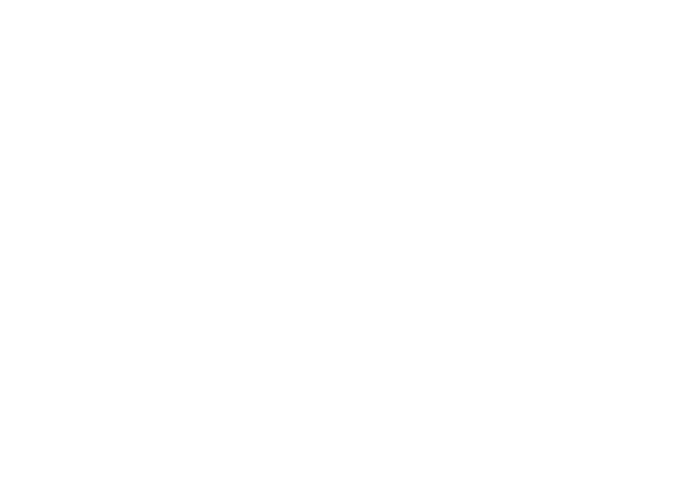
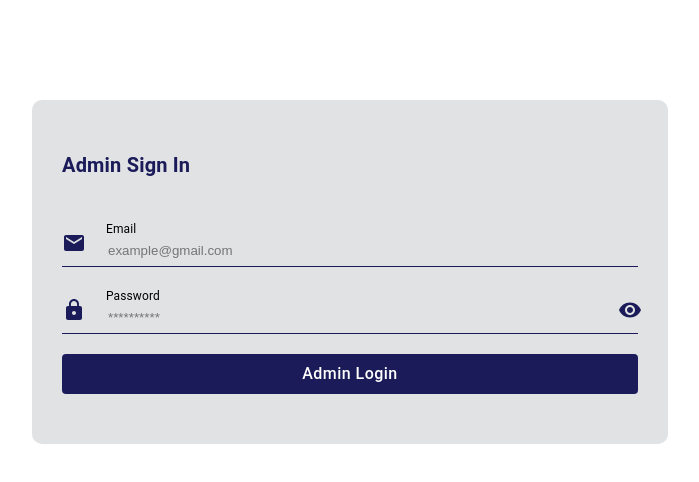
Before and after one commit to SakhawatJony/Serbia-e-Visa, a React (Create React App) app: page /login in a window 1280 px wide. Before the commit this address had no page. Shown: the top 482 px of the page, without its empty margins (290-989 px from the left). Built offline with nearby package versions, Linux system fonts and the light colour scheme.

Commit message:
updddssss

```diff
--- a/package.json
+++ b/package.json
@@ -5,6 +5,7 @@
   "dependencies": {
     "@emotion/react": "^11.13.3",
     "@emotion/styled": "^11.13.0",
+    "@mui/icons-material": "^6.1.8",
     "@mui/material": "^6.1.7",
     "@react-pdf-viewer/core": "^3.12.0",
     "@react-pdf-viewer/default-layout": "^3.12.0",
--- a/src/App.js
+++ b/src/App.js
@@ -5,26 +5,24 @@ import {
   Routes,
   useLocation,
 } from "react-router-dom";
-import './App.css';
-import { Box } from '@mui/material';
-import Home from './Pages/Home/Home';
+import "./App.css";
+import { Box } from "@mui/material";
+import Home from "./Pages/Home/Home";
 import VisaCopyPrint from "./Pages/EVisaPortal/VisaCopyPrint";
-
+import AdminLogIn from "./Pages/Admin/AdminLogIn/AdminLogIn";
 
 function App() {
   return (
     <div>
       <BrowserRouter>
-
         <Routes>
           <Route path="/" element={<Home />} />
-          <Route path="/visacopy" element={<VisaCopyPrint/>} />
+          <Route path="/login" element={<AdminLogIn/>} />
+          {/* <Route path="/admin" element={<AdminSidebar />}>
+            <Route path="dashboard" element={<Dashboard />} />
+          </Route> */}
         </Routes>
-
-
-
       </BrowserRouter>
-
     </div>
   );
 }
--- /dev/null
+++ b/src/Pages/Admin/AdminLogIn/AdminLogIn.js
@@ -0,0 +1,269 @@
+import React, { useEffect, useState } from "react";
+import {
+  Box,
+  Button,
+  Container,
+  Typography,
+  IconButton,
+  CircularProgress,
+} from "@mui/material";
+import MailIcon from "@mui/icons-material/Mail";
+import LockIcon from "@mui/icons-material/Lock";
+import Visibility from "@mui/icons-material/Visibility";
+import VisibilityOff from "@mui/icons-material/VisibilityOff";
+import { Link, useNavigate } from "react-router-dom";
+
+
+
+const AdminLogIn = () => {
+  const [adminInfo, setAdminInfo] = useState({
+    email: "",
+    password: "",
+  });
+  const [showPassword, setShowPassword] = useState(false);
+  const [loading, setLoading] = useState(false);
+  const [errors, setErrors] = useState({ email: "", password: "" });
+  const [loginSuccess, setLoginSuccess] = useState(false); // To track login success state
+
+  const navigate = useNavigate();
+
+  // Handle form input changes
+  const handleInputChange = (e) => {
+    const { name, value } = e.target;
+    setAdminInfo({
+      ...adminInfo,
+      [name]: value,
+    });
+  };
+
+  // Form validation
+  const validateForm = () => {
+    let isValid = true;
+    let errors = { email: "", password: "" };
+
+    if (!adminInfo.email) {
+      errors.email = "Email is required";
+      isValid = false;
+    }
+
+    if (!adminInfo.password) {
+      errors.password = "Password is required";
+      isValid = false;
+    }
+
+    setErrors(errors);
+    return isValid;
+  };
+
+  const handleAdminLogin = async (e) => {
+    e.preventDefault();
+
+    if (!validateForm()) return;
+
+    setLoading(true);
+    setErrors({ email: "", password: "" });
+
+    const requestBody = {
+      email: adminInfo.email,
+      password: adminInfo.password,
+    };
+
+    try {
+      const response = await fetch(
+        "https://flyitsearch-backend-api-539319089408.asia-east1.run.app/auth/signInAdmin",
+        {
+          method: "POST",
+          headers: {
+            "Content-Type": "application/json",
+          },
+          body: JSON.stringify(requestBody),
+        }
+      );
+
+      if (!response.ok) {
+        const data = await response.json();
+        if (data?.message === "Invalid password") {
+          setErrors((prevErrors) => ({
+            ...prevErrors,
+            password: "Invalid password",
+          }));
+        } else {
+
+        }
+        throw new Error(`HTTP error! status: ${response.status}`);
+      }
+
+      const data = await response.json();
+
+
+      // Navigate to the admin dashboard
+      navigate("/admin/dashboard");
+    } catch (error) {
+      console.error("Login failed:", error);
+
+    } finally {
+      setLoading(false);
+    }
+  };
+
+  // Function to toggle password visibility
+  const handleClickShowPassword = () => {
+    setShowPassword(!showPassword);
+  };
+
+  return (
+    <Box sx={{ height: "100vh" }}>
+
+      <Container
+        sx={{
+          display: "flex",
+          alignItems: "center",
+          justifyContent: "center",
+          pt: "100px",
+        }}
+      >
+        <Box
+          sx={{
+            bgcolor: "#E0E2E3",
+            width: "50%",
+            px: "30px",
+            py: "30px",
+            borderRadius: "10px",
+          }}
+        >
+          <Box sx={{ py: "20px" }}>
+            <Typography
+              sx={{
+                fontSize: "20px",
+                fontWeight: 600,
+                color: "#1B1B59",
+              }}
+            >
+              Admin Sign In
+            </Typography>
+
+            <form onSubmit={handleAdminLogin}>
+              <Box sx={{ pt: "20px" }}>
+                {/* Email input */}
+                <Box
+                  sx={{
+                    display: "flex",
+                    alignItems: "center",
+                    pt: "20px",
+                    gap: "20px",
+                    borderBottom: "1px solid #1B1B59",
+                  }}
+                >
+                  <MailIcon sx={{ color: "#1B1B59" }} />
+                  <Box sx={{ display: "flex", flexDirection: "column" }}>
+                    <Typography
+                      sx={{ fontSize: "12px", color: "var(--icons-color)" }}
+                    >
+                      Email
+                    </Typography>
+                    <input
+                      placeholder="example@gmail.com"
+                      type="email"
+                      name="email"
+                      value={adminInfo?.email}
+                      onChange={handleInputChange}
+                      style={{
+                        border: "none",
+                        outline: "none",
+                        color: "black",
+                        paddingTop: "5px",
+                        paddingBottom: "8px",
+                        background:"none"
+                      }}
+                    />
+                  </Box>
+                  {errors.email && (
+                    <Typography sx={{ color: "red", fontSize: "12px" }}>
+                      {errors.email}
+                    </Typography>
+                  )}
+                </Box>
+
+                {/* Password input */}
+                <Box
+                  sx={{
+                    display: "flex",
+                    alignItems: "center",
+                    pt: "20px",
+                    gap: "20px",
+                    borderBottom: "1px solid #1B1B59",
+                  }}
+                >
+                  <LockIcon sx={{ color: "#1B1B59" }} />
+                  <Box
+                    sx={{ display: "flex", flexDirection: "column", flex: 1 }}
+                  >
+                    <Typography
+                      sx={{ fontSize: "12px", color: "var(--icons-color)" }}
+                    >
+                      Password
+                    </Typography>
+                    <input
+                      placeholder="**********"
+                      type={showPassword ? "text" : "password"}
+                      name="password"
+                      value={adminInfo?.password}
+                      onChange={handleInputChange}
+                      style={{
+                        border: "none",
+                        outline: "none",
+                        color: "black",
+                        paddingTop: "5px",
+                        paddingBottom: "8px",
+                        width: "100%",
+                        background:"none"
+                      }}
+                    />
+                  </Box>
+                  <IconButton onClick={handleClickShowPassword} edge="end">
+                    {showPassword ? <VisibilityOff sx={{color:"#1B1B59"}} /> : <Visibility sx={{color:"#1B1B59"}} />}
+                  </IconButton>
+                </Box>
+                {errors.password && (
+                  <Typography sx={{ color: "red", fontSize: "12px" }}>
+                    {errors.password}
+                  </Typography>
+                )}
+
+                {/* Sign In button */}
+                <Button
+                  type="submit"
+                  sx={{
+                    display: "flex",
+                    alignItems: "center",
+                    bgcolor: "#1B1B59",
+                    mt: "20px",
+                    width: "100%",
+                    textTransform: "capitalize",
+                    fontSize: "16px",
+                    height: "40px",
+                    color: "white",
+                    ":hover": {
+                      bgcolor: "#1B1B59",
+                      color: "white",
+                    },
+                  }}
+                >
+                  {loading ? (
+                    <CircularProgress size={24} sx={{ color: "white" }} />
+                  ) : (
+                    "Admin Login"
+                  )}
+                </Button>
+              </Box>
+            </form>
+          </Box>
+        </Box>
+      </Container>
+
+
+    </Box>
+  );
+};
+
+export default AdminLogIn;
--- a/src/Pages/EVisaPortal/EVisaPortal.js
+++ b/src/Pages/EVisaPortal/EVisaPortal.js
@@ -73,34 +73,57 @@ const EVisaPortal = () => {
     const ctx = canvas.getContext('2d');
 
     pdf.getPage(pageNumber).then((page) => {
-      // A4 dimensions in points (1 point = 1/72 inch)
-      const a4Width = 595; // A4 width at 72 DPI
-      const a4Height = 842; // A4 height at 72 DPI
-
-      // Get viewport to calculate scaling factor
       const viewport = page.getViewport({ scale: 1 });
-      const scaleFactor = Math.min(a4Width / viewport.width, a4Height / viewport.height);
-
-      // Set canvas size to A4 dimensions
-      canvas.width = a4Width;
-      canvas.height = a4Height;
+      canvas.width = viewport.width;
+      canvas.height = viewport.height;
 
       // Render PDF page to canvas
       page.render({
         canvasContext: ctx,
-        viewport: page.getViewport({ scale: scaleFactor }),
+        viewport: viewport,
       }).promise.then(() => {
-        // Open a new tab/window for printing
+        // After rendering the page to the canvas, scale it to fit the print page
         const printWindow = window.open('', '_blank');
-        printWindow.document.write('<html><head><title>Print PDF</title></head><body style="margin:0;">');
-        printWindow.document.write('<img src="' + canvas.toDataURL('image/png') + '" style="width:100%;height:auto;" />');
-        printWindow.document.write('</body></html>');
+        const imgData = canvas.toDataURL();
+
+        printWindow.document.write(`
+          <html>
+            <head>
+              <title>Print PDF</title>
+              <style>
+                body {
+                  margin: 0;
+                  display: flex;
+                  justify-content: center;
+                  align-items: center;
+                }
+                img {
+                  width: 100%;
+                  height: auto;
+                  page-break-before: avoid;
+                  page-break-after: avoid;
+                }
+              </style>
+            </head>
+            <body>
+              <img src="${imgData}" />
+            </body>
+          </html>
+        `);
+
         printWindow.document.close();
-        printWindow.focus();
-        printWindow.print();
+
+        // Wait for the image to load before triggering print
+        printWindow.onload = () => {
+          printWindow.print();
+          printWindow.onafterprint = () => {
+            printWindow.close();
+          };
+        };
       });
     });
   };
+
 
   const handleCloseSnackbar = () => {
     setSnackbarOpen(false);
```
Also changed, not shown: 1 other file (tests, documents, lock files or other folders).
